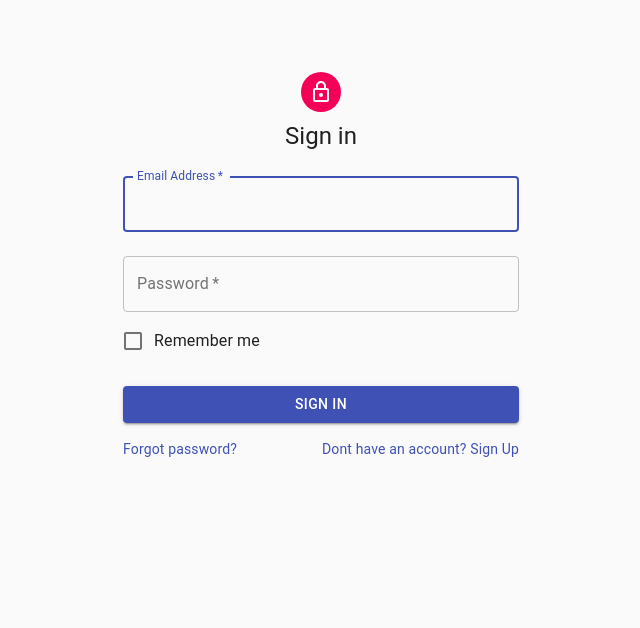
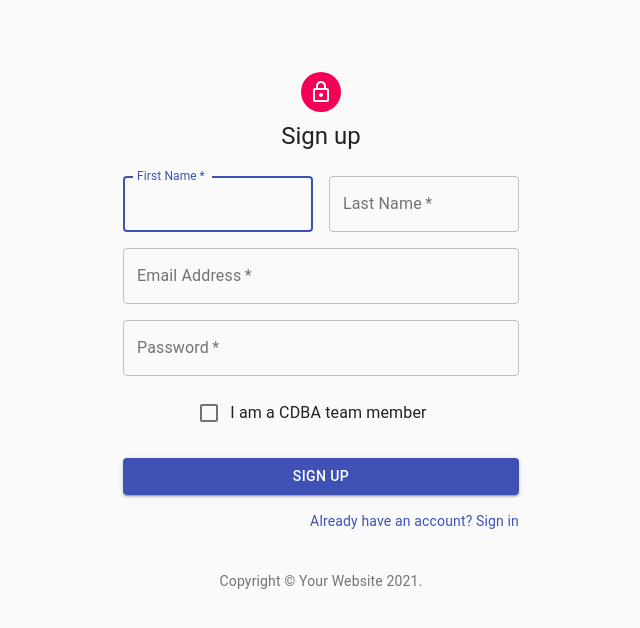
Before and after one commit to shung47/RSFrontend, a React (Create React App) app: page /SignUp in a window 1280 px wide. Shown: the top 628 px of the page, without its empty margins (319-959 px from the left). Built offline with nearby package versions, Linux system fonts and the light colour scheme; the HTML template or start-up script is replaced by a standard one.

Commit message:
Completed login system

```diff
--- a/src/App.js
+++ b/src/App.js
@@ -16,15 +16,12 @@ function App() {
 
   const { token, setToken } = useToken();
 
-  if(!token){
-    return <Login setToken={setToken}/>
-  }
 
   return (
     <Router>
     <div className="App">
       <div className="Navbar">
-        <NevBar/>
+        {token && <NevBar/>}
       </div>
       <div className ="Content">
         <Switch>
--- a/src/components/Login.js
+++ b/src/components/Login.js
@@ -50,21 +50,21 @@ const useStyles = makeStyles((theme) => ({
   },
 }));
 
-async function loginUser( email, password) {
+async function loginUser(credentials) {
   return fetch('https://localhost:5001/api/login/', {
     method: 'POST',
     headers: {
       'Content-Type': 'application/json'
     },
-    body: JSON.stringify(email, password)
-  })
-    .then(data => data.json())
+    body: JSON.stringify(credentials)
+  }).then(data => data.json());
+
  }
 
-export default function Login({setToken}) {
+export default function Login() {
   const classes = useStyles();
-  const[email,  setEmail] = useState('');
-  const[password,  setPassword] = useState('');
+  const[email,  setEmail] = useState();
+  const[password,  setPassword] = useState();
   const history =useHistory();
 
   const handleSubmit = async (e) => {
@@ -74,6 +74,11 @@ export default function Login({setToken}) {
           email, password
         });
         setToken(token);
+        window.location.replace('/Tickets');
+  }
+
+  function setToken(userToken) {
+    localStorage.setItem('token', JSON.stringify(userToken));
   }
 
   return (
@@ -133,7 +138,7 @@ export default function Login({setToken}) {
               </Link>
             </Grid>
             <Grid item>
-              <Link href="#" variant="body2">
+              <Link href="/SignUp" variant="body2">
                 Dont have an account? Sign Up
               </Link>
             </Grid>
--- a/src/components/NevBar.js
+++ b/src/components/NevBar.js
@@ -91,6 +91,13 @@ export default function PersistentDrawerLeft() {
     setOpen(false);
   };
 
+  const handleClick = () => {
+    localStorage.clear();
+    window.location.replace("/login");
+  };
+
+
+
   return (
     <div className={classes.root}>
       <CssBaseline />
@@ -155,6 +162,10 @@ export default function PersistentDrawerLeft() {
               <ListItemIcon><InboxIcon /></ListItemIcon>
               <ListItemText primary="Edit"/>
             </ListItem>
+            <ListItem button onClick ={handleClick}>
+              <ListItemIcon><InboxIcon /></ListItemIcon>
+              <ListItemText primary="Log Out"/>
+            </ListItem>
         </List>
       </Drawer>
       <main
--- a/src/components/SignUp.js
+++ b/src/components/SignUp.js
@@ -12,6 +12,7 @@ import LockOutlinedIcon from '@material-ui/icons/LockOutlined';
 import Typography from '@material-ui/core/Typography';
 import { makeStyles } from '@material-ui/core/styles';
 import Container from '@material-ui/core/Container';
+import { useHistory } from "react-router-dom";
 
 function Copyright() {
   return (
@@ -46,8 +47,10 @@ const useStyles = makeStyles((theme) => ({
   },
 }));
 
+
 export default function SignUp() {
   const classes = useStyles();
+  const history = useHistory();
 
   return (
     <Container component="main" maxWidth="xs">
@@ -125,7 +128,7 @@ export default function SignUp() {
           </Button>
           <Grid container justifyContent="flex-end">
             <Grid item>
-              <Link href="#" variant="body2">
+              <Link href="/Login" variant="body2">
                 Already have an account? Sign in
               </Link>
             </Grid>
--- a/src/components/Ticket.js
+++ b/src/components/Ticket.js
@@ -12,6 +12,7 @@ import {
 import Container from '@material-ui/core/Container';
 import { useHistory, useParams } from 'react-router-dom';
 import { useEffect } from 'react';
+import useToken from './useToken';
 
 
 const approval = [
@@ -50,7 +51,7 @@ const types = [
 
 const TicketDetails = (props) => {
   //const [values, setValues] = useState();
-
+  const { token, setToken } = useToken();
   const handleChange = (event) => {
     setTicket({
       ...ticket,
@@ -67,6 +68,7 @@ const TicketDetails = (props) => {
             method:'PUT',
             headers:{
                 'Content-Type':'application/json',
+                'Authorization':'bearer '+ token,
             },
             body: JSON.stringify(ticket)
         }).then(() => {
@@ -80,6 +82,7 @@ const TicketDetails = (props) => {
         method: 'GET',
         headers:{
             'Content-Type':'application/json',
+            'Authorization':'bearer '+ token,
         },
 
     })
--- a/src/components/TicketsTable.js
+++ b/src/components/TicketsTable.js
@@ -3,6 +3,7 @@ import { DataGrid } from '@material-ui/data-grid';
 import Button from '@material-ui/core/Button';
 import { useEffect } from 'react';
 import { useState } from 'react';
+import useToken from './useToken';
 
 
 
@@ -18,10 +19,15 @@ import { useState } from 'react';
 export default function DataTable(props) {
     const [tickets, setTickets] = useState(null);
     const [isPending, setIsPending] = useState(true);
+    const { token, setToken } = useToken();
 
     useEffect(() => {
     fetch('https://localhost:5001/api/Tickets',{
         method: 'GET',
+        headers:{
+          'Content-Type':'application/json',
+          'Authorization':'bearer '+ token,
+      },
 
     })
         .then(res =>{
```
